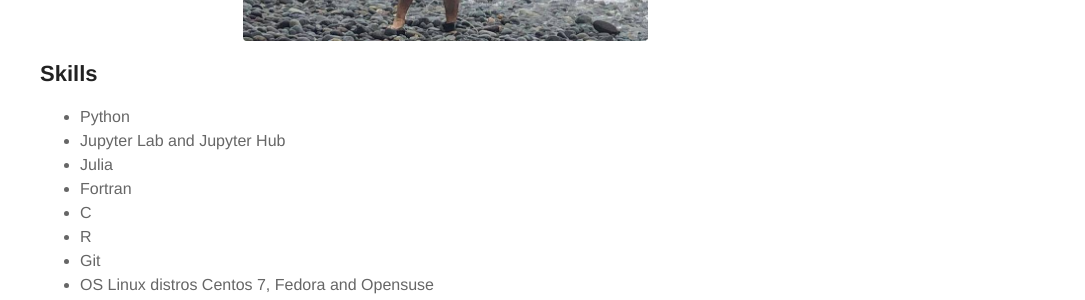
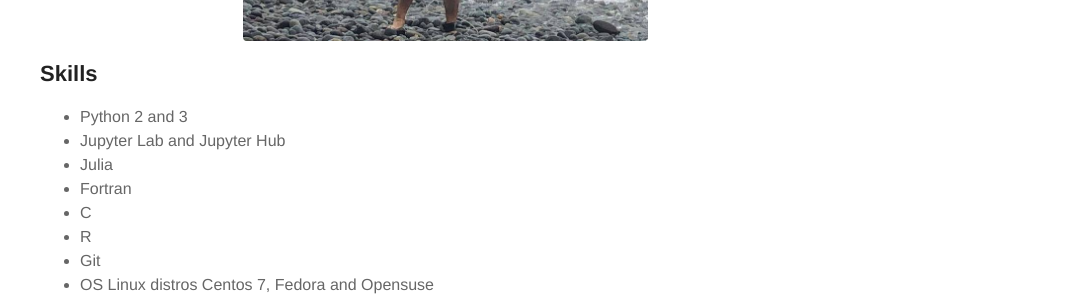
Before and after one commit to vrrp/vrojas.github.io, a Jekyll site: the page built from about.md, in a window 1280 px wide. Shown: the part 489-789 px from the top of the page, without its empty margins (195-1280 px from the left). Built offline with Jekyll 4.4.1, drawn with Linux system fonts in a browser that asks for light colours.

Commit message:
Update about.md

```diff
--- a/about.md
+++ b/about.md
@@ -7,7 +7,7 @@ layout: page
 <h2>Skills</h2>
 
 <ul class="skills">
-	<li>Python</li>
+	<li>Python 2 and 3</li>
 	<li>Jupyter Lab and Jupyter Hub</li>
 	<li>Julia</li>
 	<li>Fortran</li>
```
